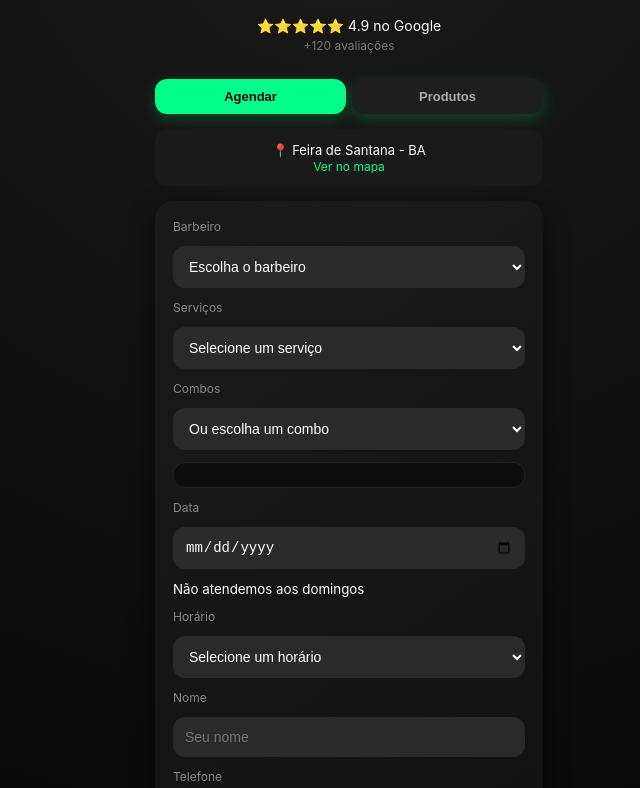
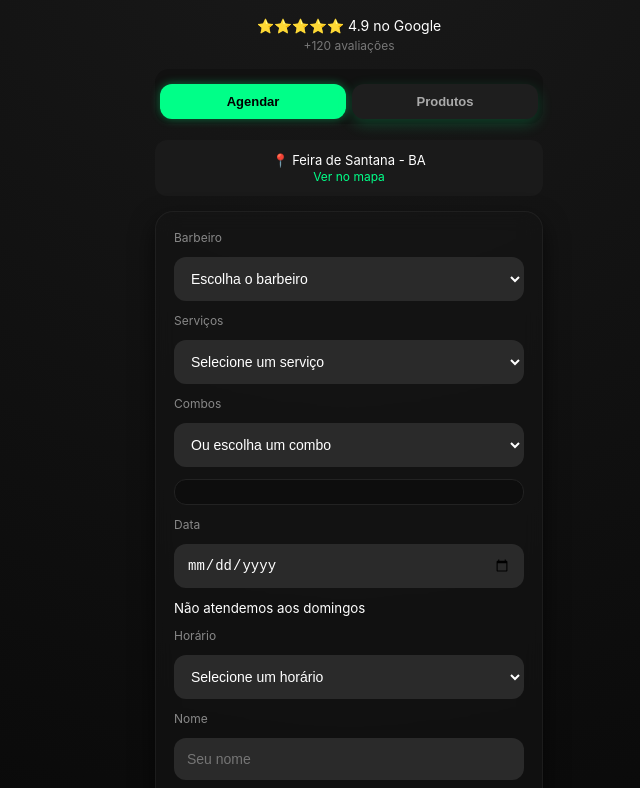
Before and after one commit to VinnyLast/barbearia-api, a website: page index.html in a window 1280 px wide. Shown: the part 146-934 px from the top of the page, without its empty margins (291-931 px from the left). Drawn offline with Linux system fonts and the light colour scheme.

Commit message:
css melhorado

```diff
--- a/css/style.css
+++ b/css/style.css
@@ -62,12 +62,16 @@ header p {
   font-size: 13px;
   transition: 0.2s;
 }
-
+.tabs {
+  background: #111;
+  padding: 5px;
+  border-radius: 14px;
+}
 .tabs button.active {
   background: #00ff88;
   color: black;
+  box-shadow: 0 0 10px rgba(0,255,136,0.4);
 }
-
 /* ABAS */
 .aba {
   display: none;
@@ -85,12 +89,14 @@ header p {
 
 /* CARD */
 .card {
-  background: linear-gradient(145deg, #1a1a1a, #111);
+  background: rgba(20, 20, 20, 0.6);
+  backdrop-filter: blur(10px);
   padding: 18px;
   border-radius: 18px;
   display: flex;
   flex-direction: column;
   gap: 12px;
+  border: 1px solid rgba(255,255,255,0.05);
   box-shadow: 0 10px 25px rgba(0,0,0,0.6);
 }
 
@@ -103,11 +109,15 @@ label {
 select, input {
   padding: 12px;
   border-radius: 12px;
-  border: none;
+  border: 1px solid transparent;
   background: #2a2a2a;
   color: white;
   font-size: 14px;
-  transition: 0.2s;
+  transition: all 0.2s;
+}
+
+select:hover, input:hover {
+  border-color: #00ff8844;
 }
 
 select:focus, input:focus {
@@ -141,12 +151,13 @@ button {
   font-weight: bold;
   font-size: 15px;
   cursor: pointer;
-  transition: 0.2s;
+  transition: all 0.2s ease;
   box-shadow: 0 5px 15px rgba(0,255,136,0.2);
 }
 
-button:active {
-  transform: scale(0.97);
+button:hover {
+  transform: translateY(-2px);
+  box-shadow: 0 10px 25px rgba(0,255,136,0.3);
 }
 
 /* ================= PRODUTOS (DESTAQUE PRINCIPAL) ================= */
@@ -250,7 +261,12 @@ button:active {
   text-decoration: none;
   font-weight: bold;
 }
-
+.logo-img {
+  filter: drop-shadow(0 0 10px rgba(0,255,136,0.5));
+}
+* {
+  transition: background 0.2s, color 0.2s, transform 0.2s;
+}
 /* RESPONSIVO */
 @media (max-width: 420px) {
   .app {
--- a/index.html
+++ b/index.html
@@ -118,7 +118,7 @@
 
 <!-- BOTÃO WHATSAPP -->
 <div class="cta-whatsapp">
-  <a href="https://wa.me/5575988434344" target="_blank">
+  <a href="https://wa.me/5575981080660" target="_blank">
     Falar direto no WhatsApp
   </a>
 </div>
```
